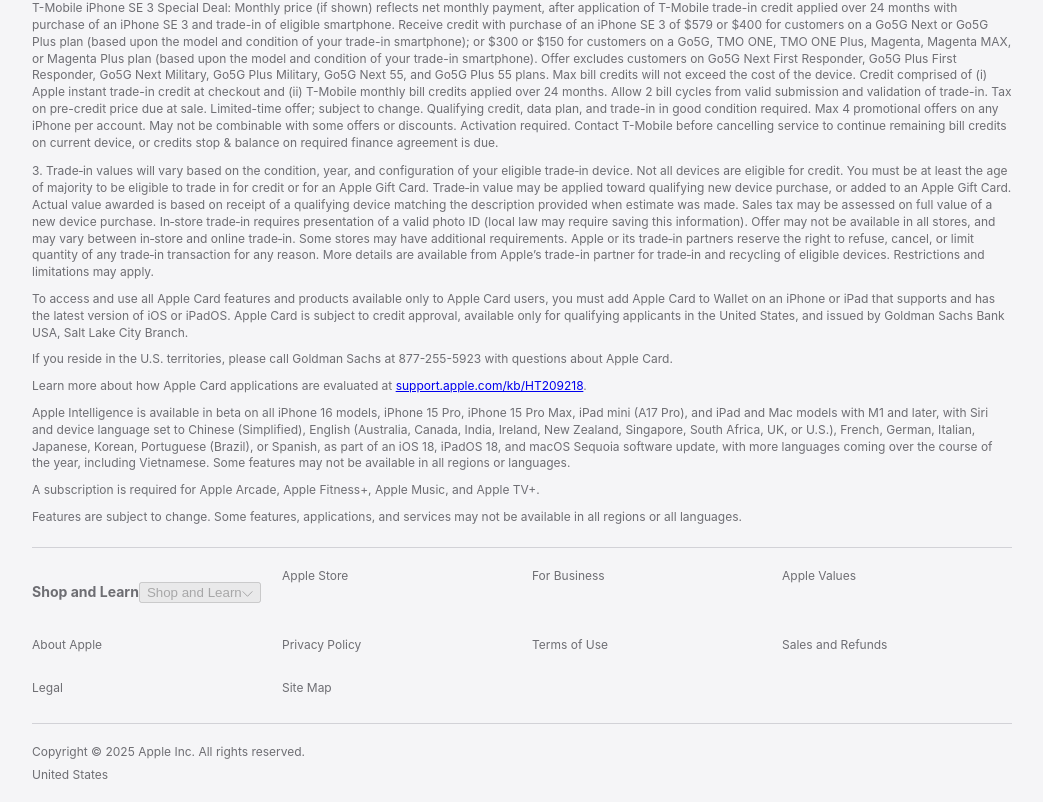
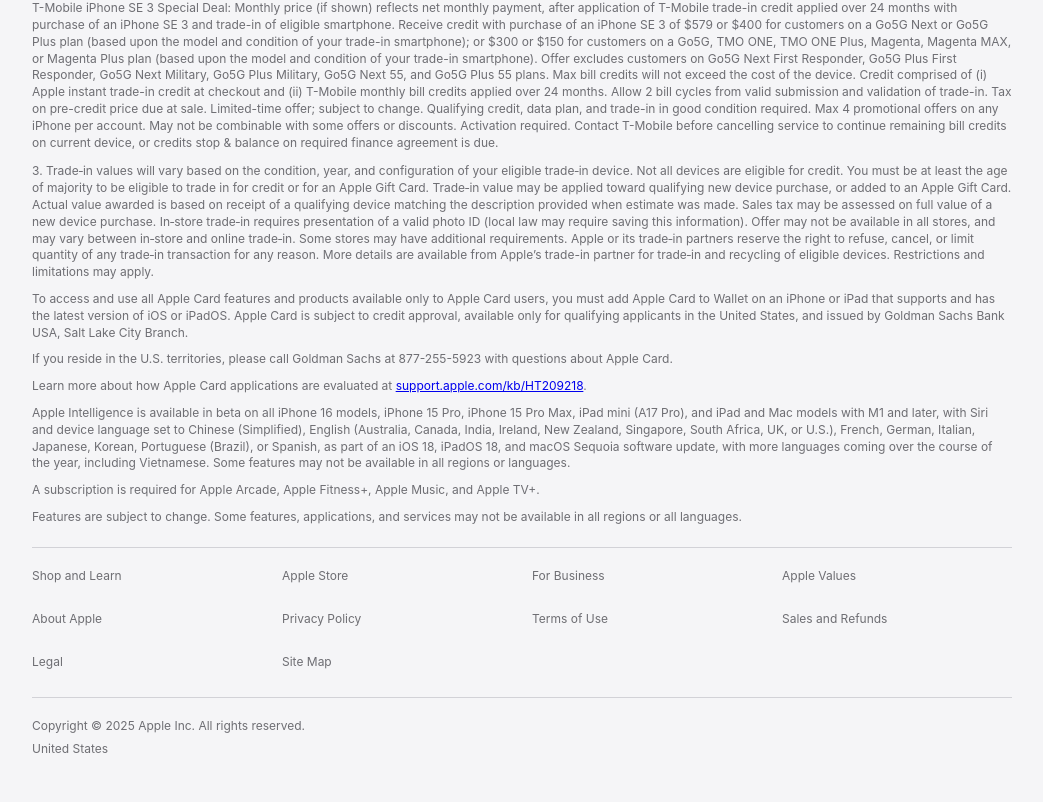
Before and after one commit to cym350118448/apple-demo, a Vue app: page / in a window 1280 px wide. Shown: the part 6147-6949 px from the top of the page, without its empty margins (118-1161 px from the left). After the commit the page ends 6923 px from the top, so only its background shows below. Built offline with nearby package versions, Linux system fonts and the light colour scheme.

Commit message:
5.7.2025

```diff
--- a/src/components/AppFooter.vue
+++ b/src/components/AppFooter.vue
@@ -53,28 +53,7 @@ Hearing&nbsp;Protection: The Hearing&nbsp;Protection feature works with AirPods&
         </section>
       </div>
       <div class="footer-links">
-        <h3 class="ac-gf-directory-column-section-title">
-					<span class="ac-gf-directory-column-section-title-text">Shop and Learn</span>
-					<button class="ac-gf-directory-column-section-title-button" disabled="">
-						<span class="ac-gf-directory-column-section-title-text">Shop and Learn</span>
-						<span class="ac-gf-directory-column-section-title-icon" aria-hidden="true"><svg class="footer-icon-svg" width="11" height="6" viewBox="0 0 11 6">
-	<polyline data-footer-icon-shape="" stroke="currentColor" stroke-linecap="round" stroke-linejoin="round" fill="none" fill-rule="evenodd" points="10.075 0.675 5.5 5.323 0.925 0.675">
-		<animate data-footer-animate="expand" attributeName="points" values="10.075 0.675 5.5 5.323 0.925 0.675;
-					10.075 3 5.5 3 0.925 3;
-					10.075 5.325 5.5 0.676 0.925 5.325" dur="320ms" begin="indefinite" fill="freeze" keyTimes="0;
-					0.5;
-					1" calcMode="spline" keySplines="0.12, 0, 0.38, 0;
-						0.2, 1, 0.68, 1"></animate>
-		<animate data-footer-animate="collapse" attributeName="points" values="10.075 5.325 5.5 0.676 0.925 5.325;
-					10.075 3 5.5 3 0.925 3;
-					10.075 0.675 5.5 5.323 0.925 0.675" dur="320ms" begin="indefinite" fill="freeze" keyTimes="0;
-					0.5;
-					1" calcMode="spline" keySplines="0.2, 0, 0.68, 0;
-						0.2, 1, 0.68, 1"></animate>
-	</polyline>
-</svg></span>
-					</button>
-				</h3>
+        <a href="#">Shop and Learn</a>
         <a href="#">Apple Store</a>
         <a href="#">For Business</a>
         <a href="#">Apple Values</a>
```
